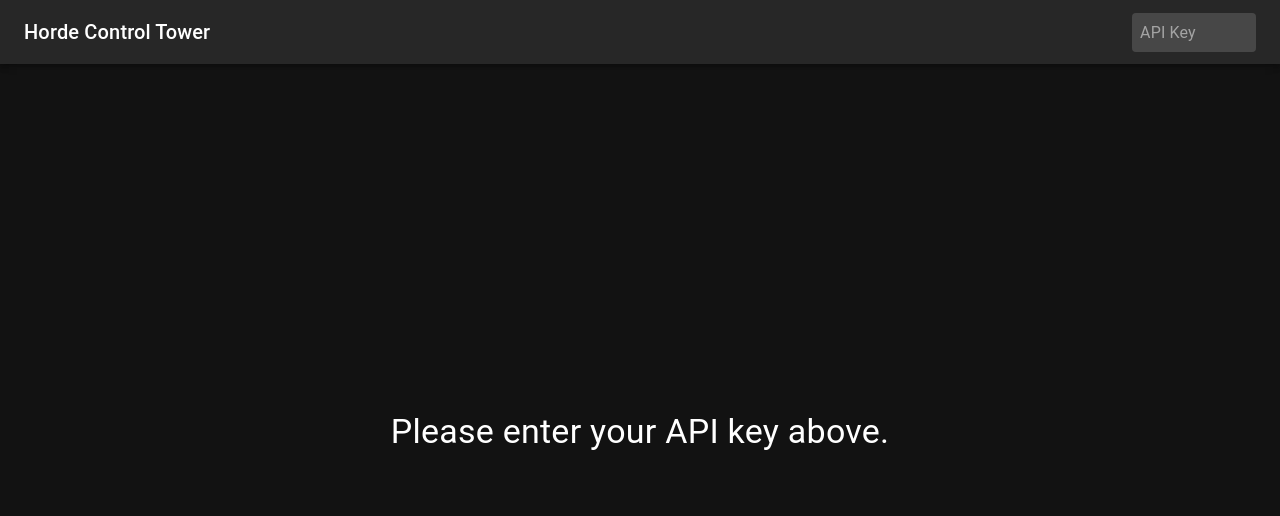
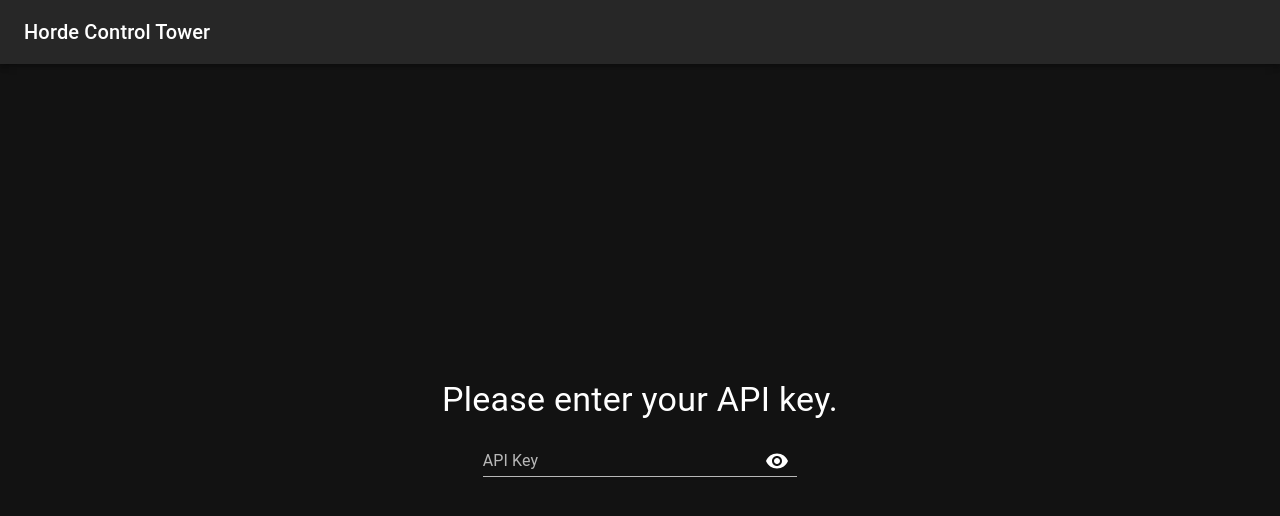
Before and after one commit to AesSedai/horde-control-tower, a React (Vite) app: page / in a window 1280 px wide. Shown: the top 516 px of the page. Built offline with nearby package versions, Linux system fonts and the light colour scheme; no server answers.

Commit message:
Add settings panel
Case insensitive worker list sort

```diff
--- a/src/App.tsx
+++ b/src/App.tsx
@@ -5,13 +5,15 @@
 import { BackgroundQueries } from "./components/background"
 import { Layout } from "./components/layout"
 import { Navbar } from "./components/navbar"
+import { ApiInput } from "./components/utilities/apiInput"
 import { getFindUser } from "./services/stableHorde"
 import { useAppSelector } from "./store/hooks"
 
 export const App = (): JSX.Element => {
     const apiKey = useAppSelector((state) => state.persist.apikey)
     const { data, refetch, isLoading } = useQuery(["findUser"], () => getFindUser(apiKey), {
-        enabled: !isEmpty(apiKey)
+        enabled: !isEmpty(apiKey),
+        retry: 1
     })
 
     useEffect(() => {
@@ -33,8 +35,9 @@
         return (
             <Box display="flex" flexDirection="column" sx={{ height: "100%" }}>
                 <Navbar />
-                <Box sx={{ display: "flex", flex: "1 1 auto" }} justifyContent="center" alignItems="center">
-                    <Typography variant="h4">Please enter your API key above.</Typography>
+                <Box display="flex" flex="1 1 auto" flexDirection="column" justifyContent="center" alignItems="center">
+                    <Typography variant="h4">Please enter your API key.</Typography>
+                    <ApiInput />
                 </Box>
             </Box>
         )
--- a/src/components/layout.tsx
+++ b/src/components/layout.tsx
@@ -1,6 +1,7 @@
 import { TabContext, TabList, TabPanel } from "@mui/lab"
 import { Box, Tab } from "@mui/material"
 import { useState } from "react"
+import { SettingsPanel } from "./panels/settingsPanel"
 import { UserPanel } from "./panels/userPanel"
 import { UtilitiesPanel } from "./panels/utilitiesPanel"
 import { WorkersPanel } from "./panels/workersPanel"
@@ -9,7 +10,8 @@
 const tabItems = {
     "1": <UserPanel />,
     "2": <WorkersPanel />,
-    "3": <UtilitiesPanel />
+    "3": <UtilitiesPanel />,
+    "4": <SettingsPanel />
 }
 
 export const Layout = (): JSX.Element => {
@@ -29,6 +31,7 @@
                             <Tab label="User Lookup" value="1" />
                             <Tab label="Workers" value="2" />
                             <Tab label="Utilities" value="3" />
+                            <Tab label="Settings" value="4" />
                         </TabList>
                     </Box>
                     {/* This is a bad hack to keep tabs from unmounting on switch */}
--- a/src/components/navbar.tsx
+++ b/src/components/navbar.tsx
@@ -1,53 +1,6 @@
-import { alpha, AppBar, InputBase, styled, Toolbar, Typography } from "@mui/material"
-import { setKey } from "../slices/persist"
-import { useAppDispatch, useAppSelector } from "../store/hooks"
-
-const Wrapper = styled("div")(({ theme }) => ({
-    position: "relative",
-    borderRadius: theme.shape.borderRadius,
-    backgroundColor: alpha(theme.palette.common.white, 0.15),
-    "&:hover": {
-        backgroundColor: alpha(theme.palette.common.white, 0.25)
-    },
-    marginLeft: 0,
-    width: "100%",
-    [theme.breakpoints.up("sm")]: {
-        width: "auto"
-    }
-}))
-
-type DivProps = {
-    apikey: string | undefined
-}
-
-// only blur the input when an API key is provided
-const StyledInputBase = styled(InputBase)<DivProps>(({ theme, apikey }) => ({
-    color: "inherit",
-    "& .MuiInputBase-input": {
-        padding: theme.spacing(1, 1, 1, 1),
-        transition: theme.transitions.create("width"),
-        width: "100%",
-        filter: (apikey ?? "").length > 0 ? "blur(2px)" : "none",
-        [theme.breakpoints.up("sm")]: {
-            width: "12ch",
-            "&:focus": {
-                width: "20ch"
-            }
-        },
-        "&:focus": {
-            filter: "none"
-        }
-    }
-}))
+import { AppBar, Toolbar, Typography } from "@mui/material"
 
 export const Navbar = (): JSX.Element => {
-    const apiKey = useAppSelector((state) => state.persist.apikey)
-    const dispatch = useAppDispatch()
-
-    const onBlur = (event: React.FocusEvent<HTMLInputElement>) => {
-        dispatch(setKey(event.target.value))
-    }
-
     return (
         <AppBar position="static" sx={{ zIndex: (theme) => theme.zIndex.drawer + 1 }}>
             <Toolbar>
@@ -58,9 +11,6 @@
                     sx={{ flexGrow: 1, display: { xs: "none", sm: "block" } }}>
                     Horde Control Tower
                 </Typography>
-                <Wrapper>
-                    <StyledInputBase defaultValue={apiKey} placeholder="API Key" onBlur={onBlur} apikey={apiKey} />
-                </Wrapper>
             </Toolbar>
         </AppBar>
     )
--- /dev/null
+++ b/src/components/panels/settingsPanel.tsx
@@ -0,0 +1,14 @@
+import { Grid, Paper } from "@mui/material"
+import { ApiInput } from "../utilities/apiInput"
+
+export const SettingsPanel = (): JSX.Element => {
+    return (
+        <Grid container spacing={2}>
+            <Grid item md={12} lg={6} xl={4}>
+                <Paper>
+                    <ApiInput />
+                </Paper>
+            </Grid>
+        </Grid>
+    )
+}
--- a/src/components/panels/utilitiesPanel.tsx
+++ b/src/components/panels/utilitiesPanel.tsx
@@ -1,5 +1,5 @@
 import { Grid } from "@mui/material"
-import { PromptCheck } from "../utilities/PromptCheck"
+import { PromptCheck } from "../utilities/promptCheck"
 
 export const UtilitiesPanel = (): JSX.Element => {
     return (
--- a/src/components/panels/workersPanel.tsx
+++ b/src/components/panels/workersPanel.tsx
@@ -12,6 +12,7 @@
     Typography
 } from "@mui/material"
 import { useQuery } from "@tanstack/react-query"
+import { isString, orderBy } from "lodash-es"
 import { useState } from "react"
 import { getWorkers, workerKeys } from "../../services/stableHorde"
 import { GetWorker } from "../../types/stableHorde/getWorker"
@@ -26,11 +27,22 @@
         select: (data) => {
             const dir = order === "asc" ? 1 : -1
             // sort the data, strip MPS from name
-            return data
-                .map((worker) => {
+            return orderBy(
+                data.map((worker) => {
                     return { ...worker, performance: worker.performance.replace(" megapixelsteps per second", "") }
-                })
-                .sort((a, b) => (a[sortKey] > b[sortKey] ? dir : -dir))
+                }),
+                [
+                    (worker) => {
+                        const value = worker[sortKey]
+                        if (isString(value)) {
+                            return value.toLowerCase()
+                        } else {
+                            return value
+                        }
+                    }
+                ],
+                [order]
+            )
         }
     })
 
--- /dev/null
+++ b/src/components/utilities/apiInput.tsx
@@ -0,0 +1,35 @@
+import { Visibility, VisibilityOff } from "@mui/icons-material"
+import { FormControl, IconButton, Input, InputAdornment, InputLabel } from "@mui/material"
+import { useState } from "react"
+import { setKey } from "../../slices/persist"
+import { useAppDispatch, useAppSelector } from "../../store/hooks"
+
+export const ApiInput = (): JSX.Element => {
+    const [showPassword, setShowPassword] = useState(false)
+
+    const apiKey = useAppSelector((state) => state.persist.apikey)
+    const dispatch = useAppDispatch()
+
+    const onBlur = (event: React.FocusEvent<HTMLInputElement>) => {
+        dispatch(setKey(event.target.value))
+        setShowPassword(false)
+    }
+
+    return (
+        <FormControl sx={{ m: 1, width: "35ch" }} variant="standard">
+            <InputLabel>API Key</InputLabel>
+            <Input
+                defaultValue={apiKey}
+                onBlur={onBlur}
+                type={showPassword ? "text" : "password"}
+                endAdornment={
+                    <InputAdornment position="end">
+                        <IconButton onClick={() => setShowPassword((show) => !show)}>
+                            {showPassword ? <VisibilityOff /> : <Visibility />}
+                        </IconButton>
+                    </InputAdornment>
+                }
+            />
+        </FormControl>
+    )
+}
--- a/src/components/worker/workerCard.tsx
+++ b/src/components/worker/workerCard.tsx
@@ -27,7 +27,7 @@
     Typography
 } from "@mui/material"
 import { useMutation, useQueryClient } from "@tanstack/react-query"
-import { isEmpty } from "lodash-es"
+import { isEmpty, orderBy } from "lodash-es"
 import { Duration } from "luxon"
 import { useState } from "react"
 import { putWorker, workerKeys } from "../../services/stableHorde"
@@ -242,7 +242,7 @@
                     <>
                         <DialogTitle>"{worker.name}" Models</DialogTitle>
                         <DialogContent>
-                            <Typography variant="body1">{worker.models.sort().join(", ")}</Typography>
+                            <Typography variant="body1">{orderBy(worker.models, [model => model.toLowerCase()]).join(", ")}</Typography>
                         </DialogContent>
                     </>
                 )
```
Also changed, not shown: src/components/utilities/promptCheck.tsx (renamed from src/components/utilities/PromptCheck.tsx), 3 other files (tests, documents, lock files or other folders).
